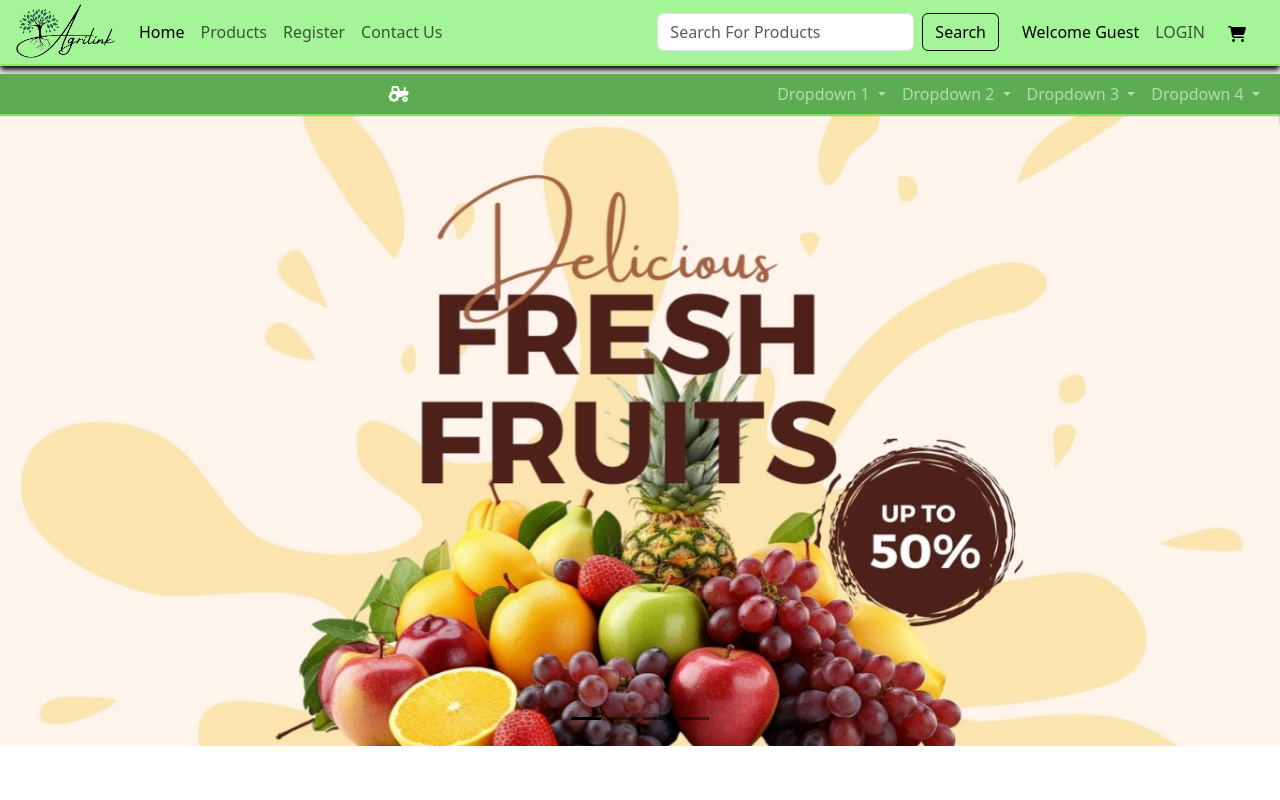
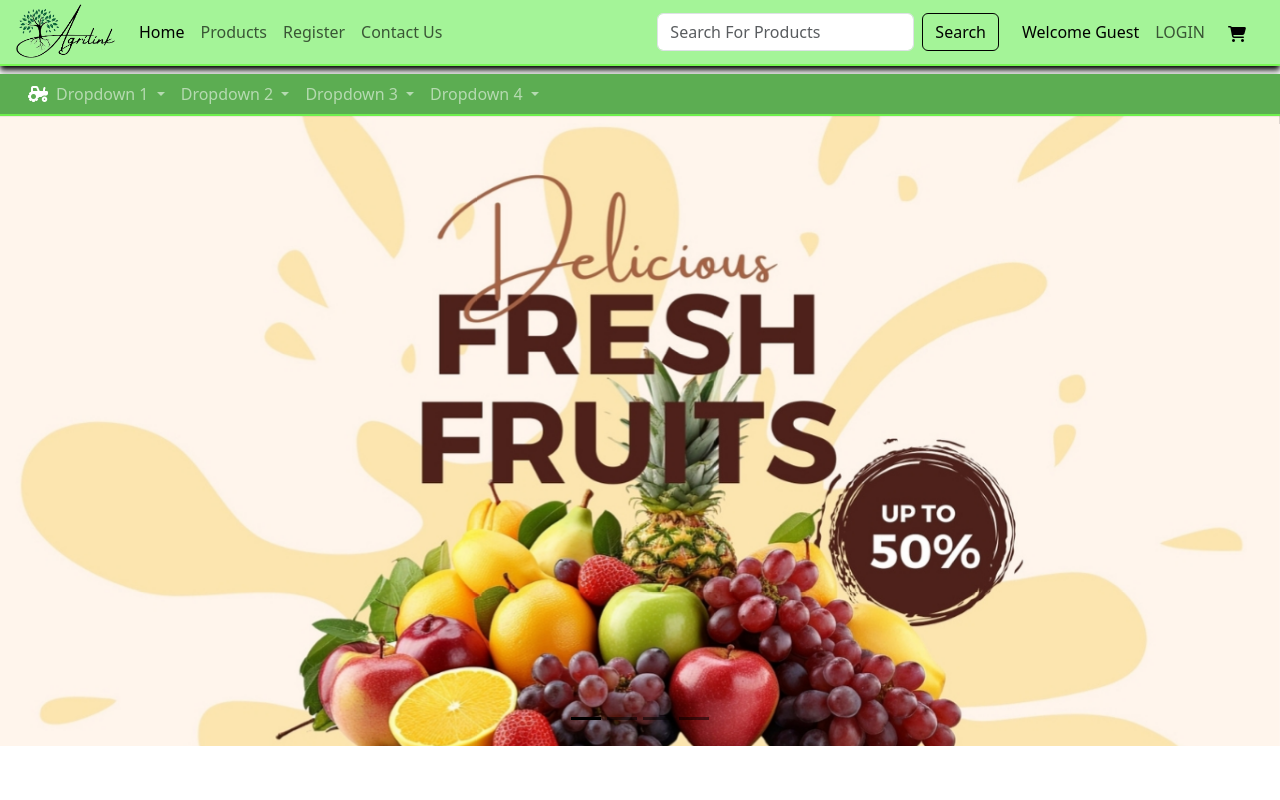
Before and after one commit to ShubhamSinha8081/AgriLink, a PHP site: page / in a window 1280 px wide. Run offline with PHP 8.4, Linux system fonts and the light colour scheme.

Commit message:
Fixing margin of nav

```diff
--- a/index.php
+++ b/index.php
@@ -55,6 +55,7 @@
     <a class="navbar-brand" href="#">
       <a href="#" class="href"><i class="fas fa-tractor" style="color: #ffffff;"></i></a>
     </a>
+    <div class="collapse navbar-collapse" id="navbarSupportedContent">
       <ul class="navbar-nav">
         <li class="nav-item dropdown">
           <a class="nav-link dropdown-toggle" href="#" id="navbarDropdownMenuLink1" role="button" data-bs-toggle="dropdown" aria-haspopup="true" aria-expanded="false">
@@ -98,6 +99,7 @@
         </li>
       </ul>
   </div>
+  </div>
 </nav>
 <!-- Image Slider code below -->
 <div class="slider-container">
```
